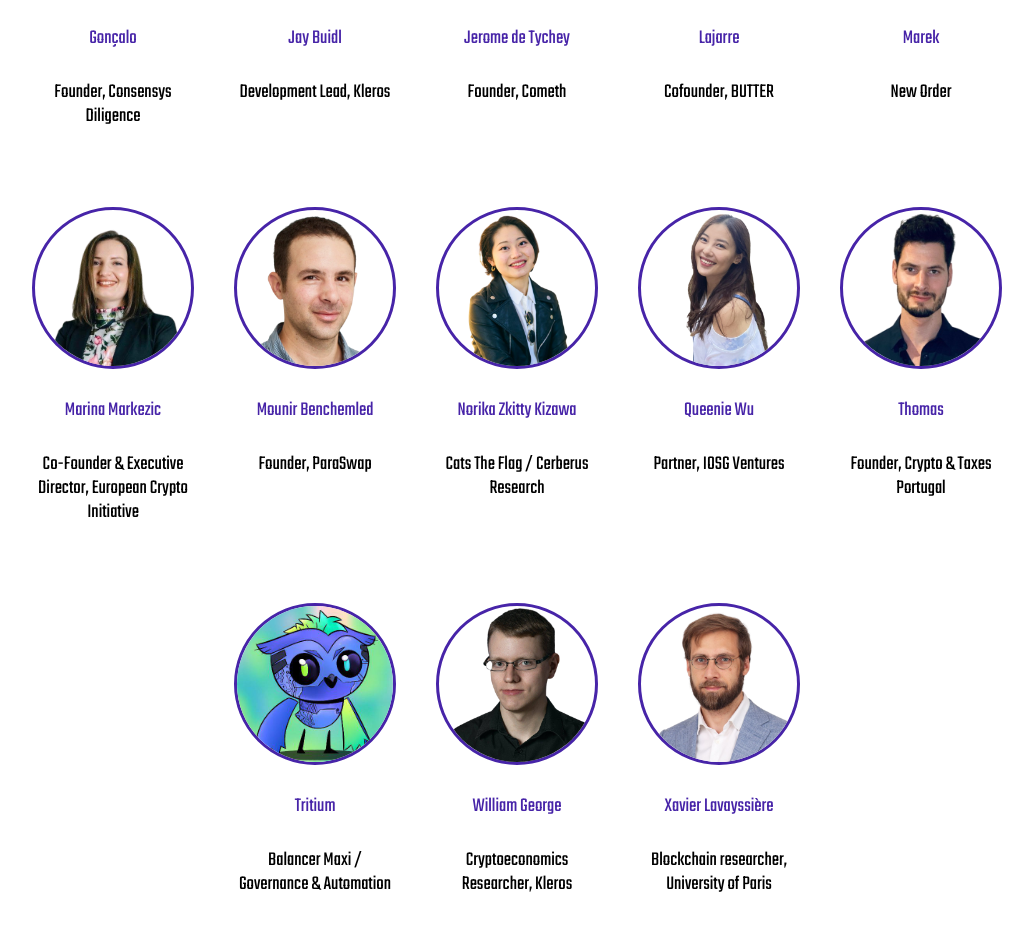
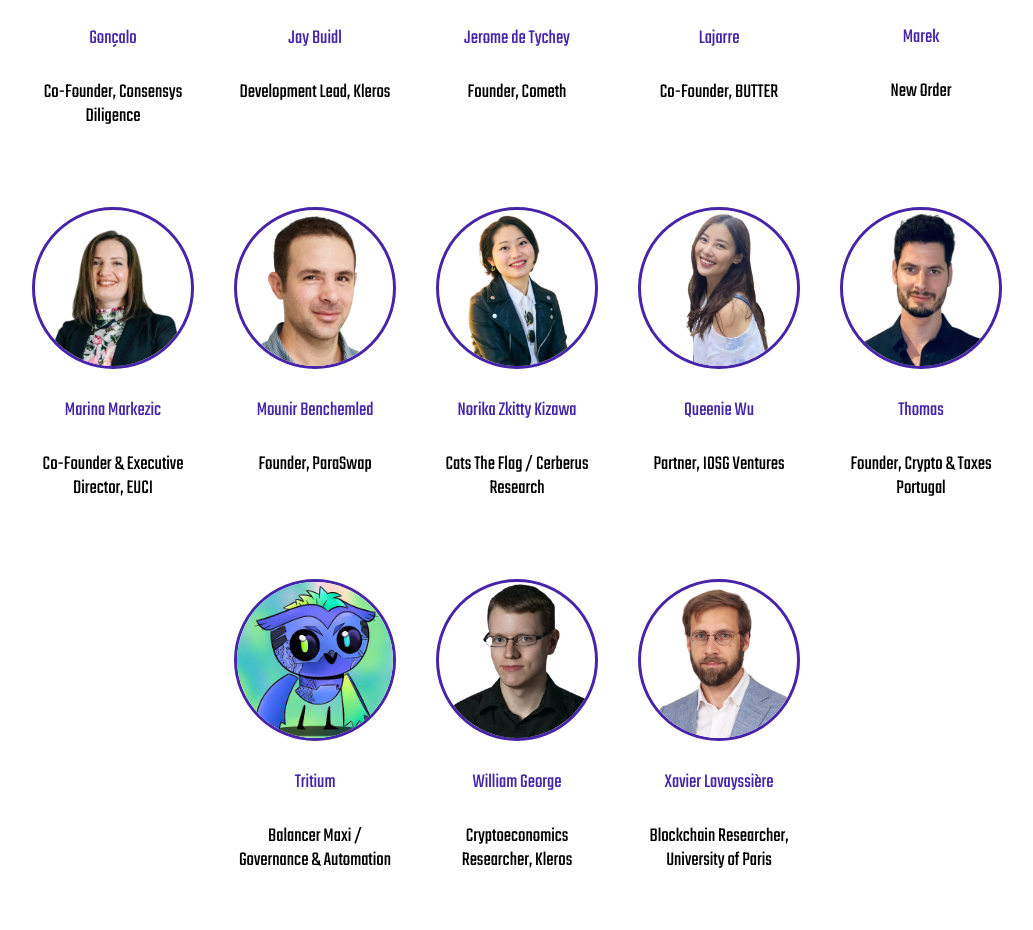
Before and after one commit to shan2001-s/EthereumBlockSummit, a website: page speakers.html in a window 1280 px wide. Shown: the part 1078-2008 px from the top of the page, without its empty margins (131-1164 px from the left). Drawn offline with nearby package versions, Linux system fonts and the light colour scheme; a web font is replaced by a local one.

```diff
--- a/speakers.html
+++ b/speakers.html
@@ -54,6 +54,7 @@
       position: relative;
       display: inline-block;
       color: white;
+
 
 
 
@@ -368,7 +369,7 @@
    {
      imgSrc: "assets/img/speakers/18.png",
      name: "Gonçalo",
-     position: "Founder, Consensys Diligence",
+     position: "Co-Founder, Consensys Diligence",
      Sociallogo:twitter,
      link:'https://twitter.com/GNSPS'
    },
@@ -389,7 +390,7 @@
    {
      imgSrc: "assets/img/speakers/14.png",
      name: "Lajarre",
-     position: "Cofounder, BUTTER",
+     position: "Co-Founder, BUTTER",
      Sociallogo:twitter,
      link:'https://twitter.com/lajarre'
    },
@@ -403,7 +404,7 @@
    {
      imgSrc: "assets/img/speakers/19.png",
      name: " Marina Markezic",
-     position: "Co-Founder & Executive Director, European Crypto Initiative",
+     position: "Co-Founder & Executive Director, EUCI",
      Sociallogo:twitter,
      link:'https://twitter.com/MarinaMarkezic'
    },
@@ -455,7 +456,7 @@
    {
      imgSrc: "assets/img/speakers/17.png",
      name: "Xavier Lavayssière",
-     position: "Blockchain researcher, University of Paris",
+     position: "Blockchain Researcher, University of Paris",
      Sociallogo:twitter,
      link:'https://twitter.com/XavierLava'
    },
```
Also changed, not shown: assets/img/speakers/5.1.png (added), assets/img/speakers/5.jpg (added), assets/img/speakers/5.png.
